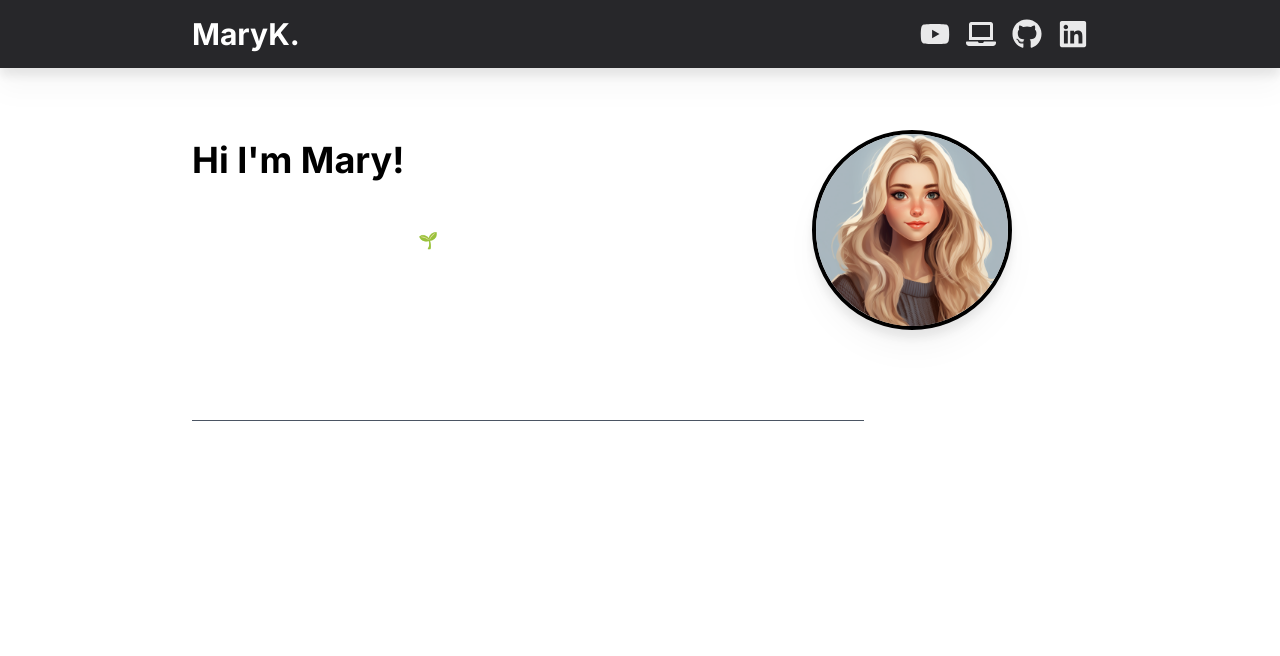
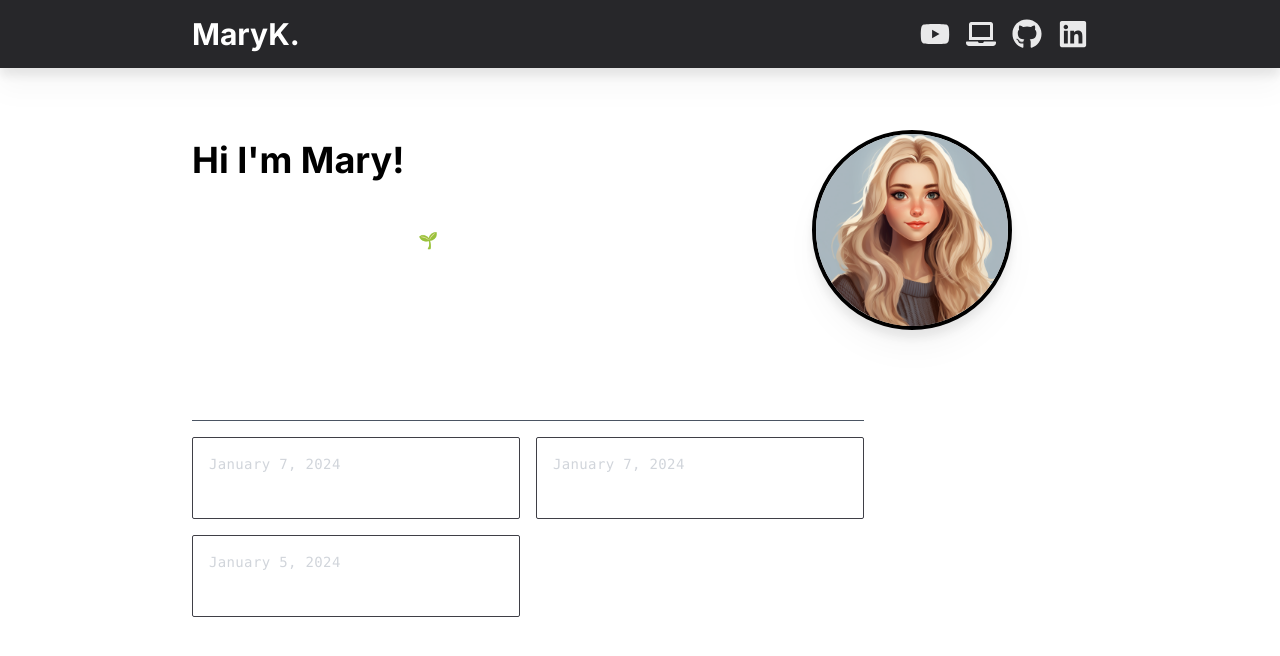
Before and after one commit to marykasp/markdown-blog, a Next.js app: page / in a window 1280 px wide. Shown: the top 656 px of the page. Built offline with nearby package versions, Linux system fonts and the light colour scheme.

Commit message:
style: create listitem component
Displays title and date from metadata of blog post and links to each
post page

```diff
--- /dev/null
+++ b/app/components/ListItem.tsx
@@ -0,0 +1,32 @@
+import Link from "next/link";
+import getFormattedDate from "../../lib/getFormattedDate";
+
+type Props = {
+  post: BlogPost;
+};
+
+const ListItem = ({ post }: Props) => {
+  const { id, title, date } = post;
+  // formatted date
+  const formattedDate = getFormattedDate(date);
+
+  return (
+    <li className="xs:border-none xs:p-0 border border-1 rounded-sm border-zinc-700 p-4 bg-transparent hover:bg-zinc-700">
+      {/* metadata image from post */}
+      <div>
+        <p className="text-sm text-gray-300 font-mono tracking-wide">
+          {formattedDate}
+        </p>
+
+        <Link
+          href={`/posts/${id}`}
+          className="mt-1 inline-block text-md hover:text-black/70 dark:hover:text-white"
+        >
+          {title}
+        </Link>
+      </div>
+    </li>
+  );
+};
+
+export default ListItem;
--- a/app/components/Posts.tsx
+++ b/app/components/Posts.tsx
@@ -1,15 +1,21 @@
+import { useState } from "react";
 import { getSortedPostsData } from "../../lib/posts";
+import ListItem from "./ListItem";
 
 const Posts = () => {
   const posts = getSortedPostsData();
-  // console.log(posts);
+  console.log(posts);
 
   return (
     <section className="mt-10  max-w-2xl text-white">
       <h2 className="text-3xl font-semibold border-b pb-2 border-gray-600 dark:text-white/90">
         Latest Posts
       </h2>
-      <ul className="w-full">{posts.map((post) => JSON.stringify(post))}</ul>
+      <ul className="w-full mt-4 grid grid-cols-1 md:grid-cols-2 gap-4">
+        {posts.map((post) => (
+          <ListItem post={post} key={post.id} />
+        ))}
+      </ul>
     </section>
   );
 };
--- /dev/null
+++ b/app/posts/[postId]/page.tsx
@@ -0,0 +1,5 @@
+const Post = async () => {
+  return <div>page</div>;
+};
+
+export default Post;
--- /dev/null
+++ b/lib/getFormattedDate.tsx
@@ -0,0 +1,5 @@
+export default function getFormattedDate(dateString: string): string {
+  return new Intl.DateTimeFormat("en-US", { dateStyle: "long" }).format(
+    new Date(dateString),
+  );
+}
```
